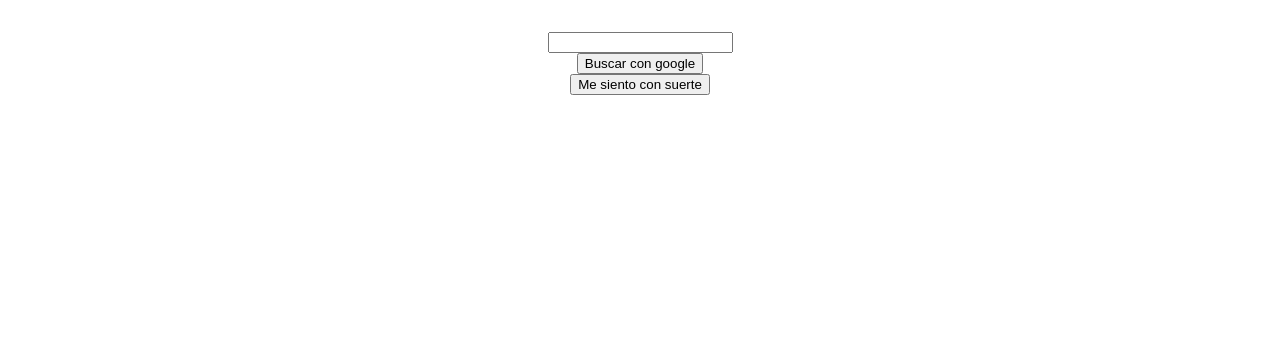
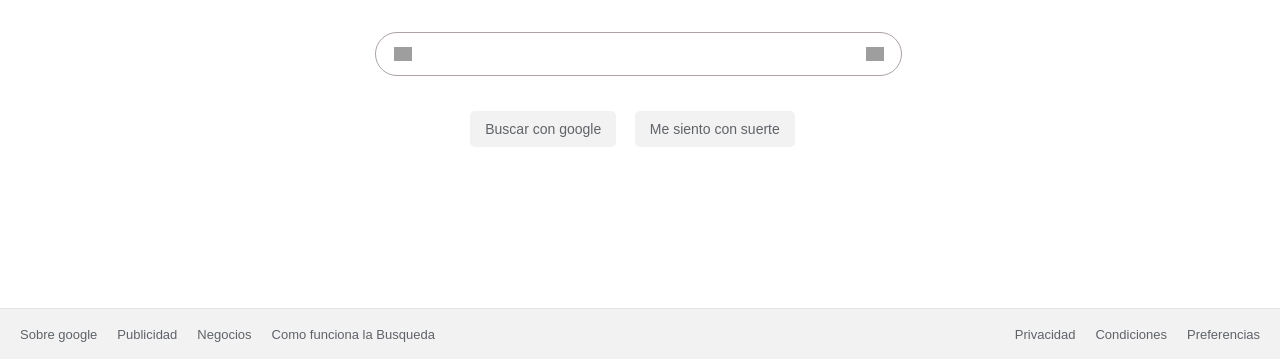
Before and after one commit to juan1miguel/clon-de-google, a plain HTML site: page index.html in a window 1280 px wide. Shown: the part 441-800 px from the top of the page. Drawn offline with Linux system fonts and the light colour scheme; grey boxes are pictures that could not be loaded.

Commit message:
clon de google terminado

```diff
--- a/css/main.css
+++ b/css/main.css
@@ -62,3 +62,108 @@ main .main-logo {
 main .main-logo img {
     width: 300px;
 }
+
+main .main-input {
+    width: 530px;
+    margin: 0 auto;
+    margin-bottom: 35px;
+}
+
+main .main-input-container {
+    width: 525px;
+    border-radius: 100px;
+    border: 1px solid #aca3a3;
+    display: flex;
+    justify-content: center;
+    align-items: center;
+}
+
+main .main-input input {
+    width: 450px;
+    height: 40px;
+    border: none;
+    outline: none;
+}
+
+main .main-input-container:hover {
+    box-shadow: 0 1px 6px #20212447;
+    border-color: #dfe1e500;
+}
+
+main .main-input .search-icon {
+    background-image: url('https://img.icons8.com/android/24/000000/search.png');
+    background-repeat: no-repeat;
+    background-position: center;
+    background-size: contain;
+    width: 18px;
+    height: 18px;
+}
+
+main .main-input .micro-icon {
+    background-image: url('https://www.gstatic.com/images/branding/googlemic/2x/googlemic_color_24dp.png');
+    background-repeat: no-repeat;
+    background-position: center;
+    background-size: contain;
+    width: 18px;
+    height: 18px;
+    cursor: pointer;
+}
+
+main .main-buttons {
+    width: 530px;
+    margin: 0 auto;
+}
+
+main .main-buttons div {
+    display: inline-block;
+}
+
+main .main-buttons button {
+    height: 36px;
+    background-color: #f2f2f2;
+    border: none;
+    font-size: 14px;
+    color: #5f6368;
+    border-radius: 5px;
+    padding: 0 15px;
+    margin-right: 15px;
+}
+
+main .main-buttons button:hover {
+    border: 1px solid #c6c6c6;
+    box-shadow: 0 1px 1px #000001;
+    color: #222;
+}
+
+footer {
+    width: 100%;
+    height: 50px;
+    position: absolute;
+    bottom: 0;
+    display: grid;
+    grid-template-columns: 1fr 1fr;
+    align-items: center;
+    font-size: 13px;
+    background-color: #f2f2f2;
+    border-top: 1px solid #e4e4e4;
+}
+
+footer ul {
+    margin: 10px;
+    list-style: none;
+    display: flex;
+    padding-left: 0;
+}
+
+footer .footer-left {
+    justify-self: left;
+}
+
+footer .footer-right {
+    justify-self: right;
+}
+
+footer ul li a {
+    margin: 10px;
+    color: #5f6368;
+}
--- a/index.html
+++ b/index.html
@@ -53,6 +53,35 @@
             </div>
         </section>
     </main>
+
+    <footer>
+        <ul class="footer-left">
+            <li>
+                <a href="">Sobre google</a>
+            </li>
+            <li>
+                <a href="">Publicidad</a>
+            </li>
+            <li>
+                <a href="">Negocios</a>
+            </li>
+            <li>
+                <a href="">Como funciona la Busqueda</a>
+            </li>
+        </ul>
+
+        <ul class="footer-right">
+            <li>
+                <a href="">Privacidad</a>
+            </li>
+            <li>
+                <a href="">Condiciones</a>
+            </li>
+            <li>
+                <a href="">Preferencias</a>
+            </li>
+        </ul>
+    </footer>
 </body>
 
 </html>
```
